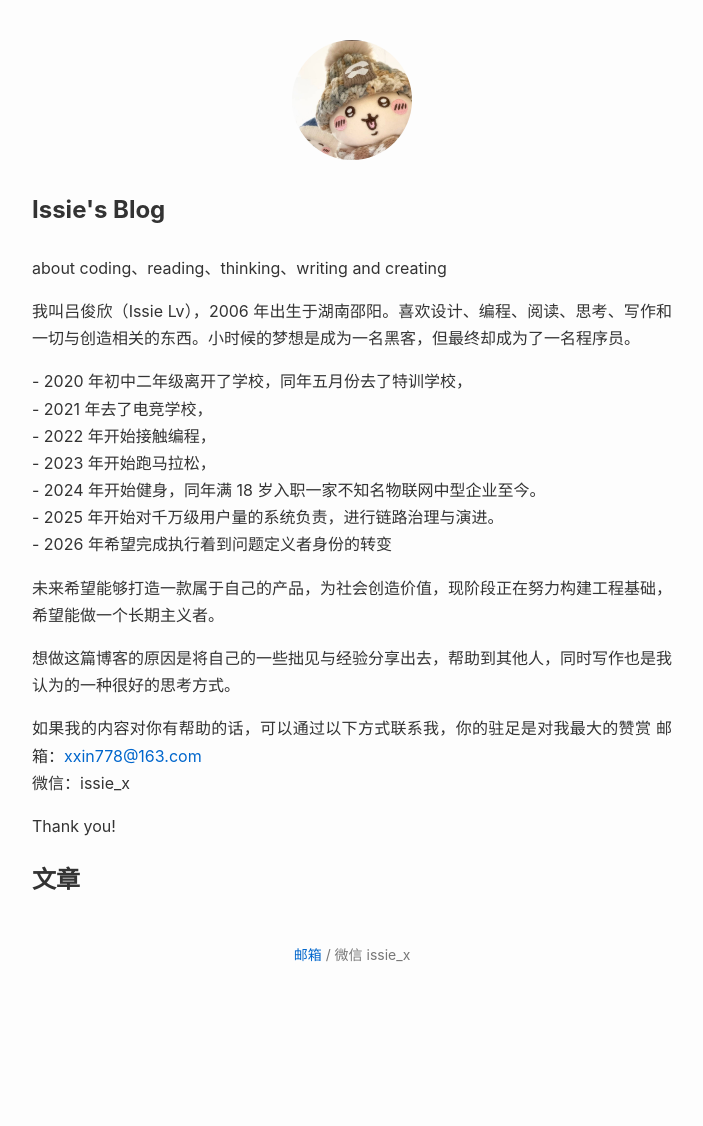
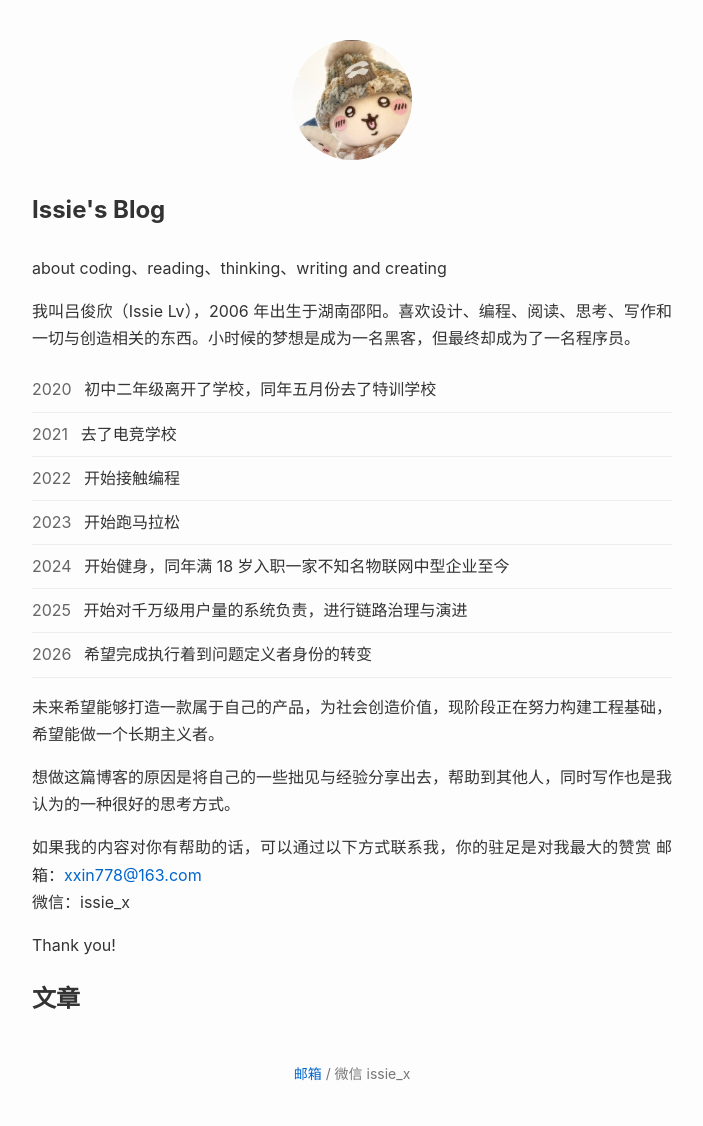
Before and after one commit to issie-art/issie-art.github.io, a Jekyll site: the page built from index.html, in a window 1280 px wide. Shown: the whole page, without its empty margins (288-991 px from the left). Built offline with Jekyll 4.4.1, drawn with Linux system fonts in a browser that asks for light colours; before the commit the page ends 1007 px from its top, so only the background shows below that.

Commit message:
优化个人简介说明

```diff
--- a/_layouts/home.html
+++ b/_layouts/home.html
@@ -39,15 +39,15 @@
     <p>
         我叫吕俊欣（Issie Lv），2006 年出生于湖南邵阳。喜欢设计、编程、阅读、思考、写作和一切与创造相关的东西。小时候的梦想是成为一名黑客，但最终却成为了一名程序员。
     </p>
-    <p>
-        - 2020 年初中二年级离开了学校，同年五月份去了特训学校，<br>
-        - 2021 年去了电竞学校，<br>
-        - 2022 年开始接触编程，<br>
-        - 2023 年开始跑马拉松，<br>
-        - 2024 年开始健身，同年满 18 岁入职一家不知名物联网中型企业至今。<br>
-        - 2025 年开始对千万级用户量的系统负责，进行链路治理与演进。<br>
-        - 2026 年希望完成执行着到问题定义者身份的转变
-    </p>
+    <div class="timeline">
+        <p><span class="year">2020</span> 初中二年级离开了学校，同年五月份去了特训学校</p>
+        <p><span class="year">2021</span> 去了电竞学校</p>
+        <p><span class="year">2022</span> 开始接触编程</p>
+        <p><span class="year">2023</span> 开始跑马拉松</p>
+        <p><span class="year">2024</span> 开始健身，同年满 18 岁入职一家不知名物联网中型企业至今</p>
+        <p><span class="year">2025</span> 开始对千万级用户量的系统负责，进行链路治理与演进</p>
+        <p><span class="year">2026</span> 希望完成执行着到问题定义者身份的转变</p>
+    </div>
     <p>
         未来希望能够打造一款属于自己的产品，为社会创造价值，现阶段正在努力构建工程基础，希望能做一个长期主义者。
     </p>
--- a/assets/style.css
+++ b/assets/style.css
@@ -53,17 +53,16 @@ footer {
 
 /* Timeline Styles */
 .timeline {
-    list-style: none;
-    padding-left: 0;
     margin: 1em 0;
 }
 
-.timeline li {
+.timeline p {
     padding: 8px 0;
     border-bottom: 1px solid #eee;
+    margin: 0;
 }
 
-.timeline li strong {
+.timeline .year {
     color: #666;
     margin-right: 8px;
 }
```
